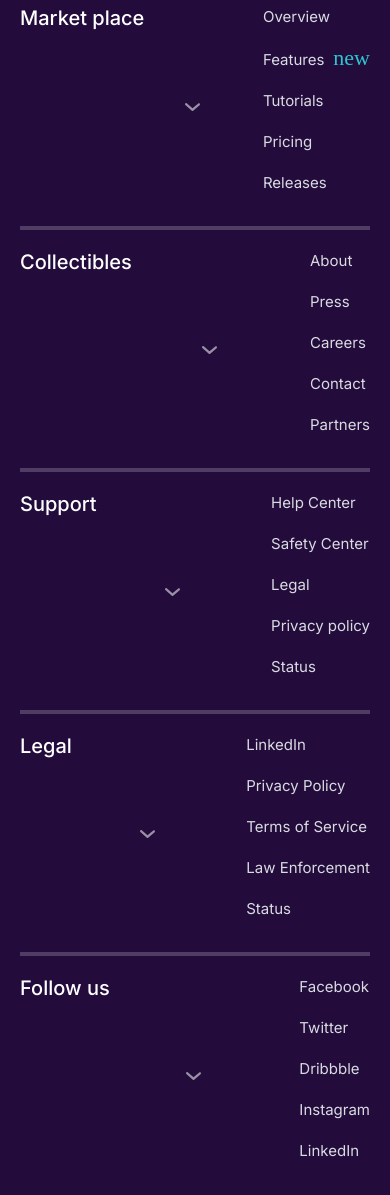
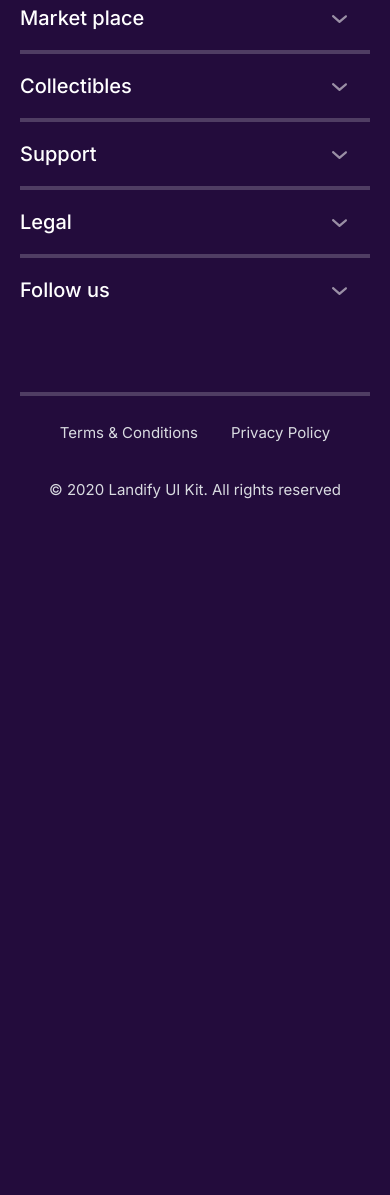
Before and after one commit to Promart1/ocean_nft, a plain HTML site: page index.html in a window 390 px wide. Shown: the part 5576-6771 px from the top of the page. After the commit the page ends 6110 px from the top, so only its background shows below. Drawn offline with nearby package versions, Linux system fonts and the light colour scheme; a web font is replaced by a local one.

Commit message:
add footer

```diff
--- a/index.html
+++ b/index.html
@@ -1154,68 +1154,98 @@
       <div class="footer__list-mob">
         <ul class="footer__list-mob-l">
             <li class="footer__item-mob">
+                <div class="footer__item-block">
                 <a href="#">Market place</a>
                 <button><img src="./img/down-arrow-mob.svg" alt="arrow"></button>
-                <ul class="footer__colimn-list">
-                    <li class="footer__colimn-item"><a href="#">Overview</a></li>
-                    <li class="footer__colimn-item"><a href="#">Features<span>new</span></a></li>
-                    <li class="footer__colimn-item"><a href="#">Tutorials</a></li>
-                    <li class="footer__colimn-item"><a href="#">Pricing</a></li>
-                    <li class="footer__colimn-item"><a href="#">Releases</a></li>
+                </div>
+                <ul class="footer__colimn-list-mob">
+                    <li class="footer__colimn-item-mob"><a href="#">Overview</a></li>
+                    <li class="footer__colimn-item-mob"><a href="#">Features<span>new</span></a></li>
+                    <li class="footer__colimn-item-mob"><a href="#">Tutorials</a></li>
+                    <li class="footer__colimn-item-mob"><a href="#">Pricing</a></li>
+                    <li class="footer__colimn-item-mob"><a href="#">Releases</a></li>
                 </ul>
             </li>
             <li class="footer__line-mob"></li>
             <li class="footer__item-mob">
+                <div class="footer__item-block">
                 <a href="#">Collectibles</a>
                 <button><img src="./img/down-arrow-mob.svg" alt="arrow"></button>
-                <ul class="footer__colimn-list">
-                    <li class="footer__colimn-item"><a href="#">About</a></li>
-                    <li class="footer__colimn-item"><a href="#">Press</a></li>
-                    <li class="footer__colimn-item"><a href="#">Careers</a></li>
-                    <li class="footer__colimn-item"><a href="#">Contact</a></li>
-                    <li class="footer__colimn-item"><a href="#">Partners</a></li>
+                </div>
+                <ul class="footer__colimn-list-mob">
+                    <li class="footer__colimn-item-mob"><a href="#">About</a></li>
+                    <li class="footer__colimn-item-mob"><a href="#">Press</a></li>
+                    <li class="footer__colimn-item-mob"><a href="#">Careers</a></li>
+                    <li class="footer__colimn-item-mob"><a href="#">Contact</a></li>
+                    <li class="footer__colimn-item-mob"><a href="#">Partners</a></li>
                 </ul>
             </li>
             <li class="footer__line-mob"></li>
             <li class="footer__item-mob">
+                <div class="footer__item-block">
                 <a href="#">Support</a>
                 <button><img src="./img/down-arrow-mob.svg" alt="arrow"></button>
-                <ul class="footer__colimn-list">
-                    <li class="footer__colimn-item"><a href="#">Help Center</a></li>
-                    <li class="footer__colimn-item"><a href="#">Safety Center</a></li>
-                    <li class="footer__colimn-item"><a href="#">Legal</a></li>
-                    <li class="footer__colimn-item"><a href="#">Privacy policy</a></li>
-                    <li class="footer__colimn-item"><a href="#">Status</a></li>
+                </div>
+                <ul class="footer__colimn-list-mob">
+                    <li class="footer__colimn-item-mob"><a href="#">Help Center</a></li>
+                    <li class="footer__colimn-item-mob"><a href="#">Safety Center</a></li>
+                    <li class="footer__colimn-item-mob"><a href="#">Legal</a></li>
+                    <li class="footer__colimn-item-mob"><a href="#">Privacy policy</a></li>
+                    <li class="footer__colimn-item-mob"><a href="#">Status</a></li>
                 </ul>
             </li>
             <li class="footer__line-mob"></li>
             <li class="footer__item-mob">
+                <div class="footer__item-block">
                 <a href="#">Legal</a>
                 <button><img src="./img/down-arrow-mob.svg" alt="arrow"></button>
-                <ul class="footer__colimn-list">
-                    <li class="footer__colimn-item"> <a href="#">LinkedIn</a></li>
-                    <li class="footer__colimn-item"> <a href="#">Privacy Policy</a></li>
-                    <li class="footer__colimn-item"> <a href="#">Terms of Service</a></li>
-                    <li class="footer__colimn-item"> <a href="#">Law Enforcement</a></li>
-                    <li class="footer__colimn-item"> <a href="#">Status</a></li>
+                </div>
+                <ul class="footer__colimn-list-mob">
+                    <li class="footer__colimn-item-mob"> <a href="#">LinkedIn</a></li>
+                    <li class="footer__colimn-item-mob"> <a href="#">Privacy Policy</a></li>
+                    <li class="footer__colimn-item-mob"> <a href="#">Terms of Service</a></li>
+                    <li class="footer__colimn-item-mob"> <a href="#">Law Enforcement</a></li>
+                    <li class="footer__colimn-item-mob"> <a href="#">Status</a></li>
                 </ul>
             </li>
             <li class="footer__line-mob"></li>
             <li class="footer__item-mob">
+                <div class="footer__item-block">
                 <a href="#">Follow us</a>
                 <button><img src="./img/down-arrow-mob.svg" alt="arrow"></button>
-                <ul class="footer__colimn-list">
-                    <li class="footer__colimn-item"><a href="#">Facebook</a></li>
-                    <li class="footer__colimn-item"><a href="#">Twitter</a></li>
-                    <li class="footer__colimn-item"> <a href="#">Dribbble</a></li>
-                    <li class="footer__colimn-item"> <a href="#">Instagram</a></li>
-                    <li class="footer__colimn-item"> <a href="#">LinkedIn</a></li>
+                </div>
+                <ul class="footer__colimn-list-mob">
+                    <li class="footer__colimn-item-mob"><a href="#">Facebook</a></li>
+                    <li class="footer__colimn-item-mob"><a href="#">Twitter</a></li>
+                    <li class="footer__colimn-item-mob"> <a href="#">Dribbble</a></li>
+                    <li class="footer__colimn-item-mob"> <a href="#">Instagram</a></li>
+                    <li class="footer__colimn-item-mob"> <a href="#">LinkedIn</a></li>
                 </ul>
             </li>
         </ul>
 
       </div>
 
+</div>
+
+<hr class="footer__line">
+<div class="footer__s-part">
+    <div class="footer__policy-mob">
+        <ul class="footer__policy-list">
+            <li class="footer__s-part-text"><a href="#">Terms & Conditions</a></li>
+            <li class="footer__s-part-text"><a href="#">Privacy Policy</a></li>
+        </ul>
+    </div>
+    <div>
+        <p class="footer__s-part-text">&copy; 2020 Landify UI Kit. All rights reserved</p>
+    </div>
+    <div class="footer__policy">
+        <ul class="footer__policy-list">
+            <li class="footer__policy-item footer__s-part-text"><a href="#">Terms & Conditions</a></li>
+            <li class="footer__policy-item footer__s-part-text"><a href="#">Privacy Policy</a></li>
+            <li class="footer__policy-item footer__s-part-text"><a href="#">Sitemap</a></li>
+        </ul>
+    </div>
 </div>
     </div>
  </footer>
--- a/style/style.css
+++ b/style/style.css
@@ -286,6 +286,8 @@ align-items: center;
 justify-content: center;
 
 }
+
+
 
 .top__btn-icon {
   margin-left: 11px;
@@ -1247,6 +1249,52 @@ width: 177px;
   display: none;
 }
 
+.footer__s-part {
+display: flex;
+align-items: center;
+justify-content: space-between;
+margin-top: 27px;
+margin-bottom: 35px;
+}
+
+.footer__s-part-text {
+  color:  #D9DBE1;
+font-family: 'Inter';
+font-size: 15px;
+font-weight: 400;
+}
+
+.footer__policy-list {
+
+  display: flex;
+  align-items: center;
+  gap: 9px;
+}
+
+.footer__policy-item {
+  position: relative;
+  padding-right: 9px;
+
+}
+
+.footer__policy-item::after {
+  content: "";
+    position: absolute;
+    top: 0;
+    right: 0;
+    height: 100%;
+    width: 2px;
+    background: #D9DBE1;
+}
+
+.footer__policy-item:last-child:after {
+  display: none;
+}
+
+.footer__policy-mob{
+  display: none;
+}
+
 /*/////////// Media ///////////////*/
 @media (max-width: 1390px) {
   .cards__container {
@@ -1639,6 +1687,7 @@ height: 112px;
   }
 
   .mob-btn {
+    /* position: relative; */
     color: #FFF;
     border: 3px solid;
     border-image: linear-gradient(to right, rgba(255, 166, 250, 0.3), rgba(60, 121, 212, 0.3));
@@ -1655,6 +1704,27 @@ height: 112px;
   clip-path: polygon(14% 0, 100% 0, 100% 82%, 86% 100%, 0 99%, 0% 60%, 0 30%);
 
   }
+
+  /* .mob-btn::before,
+.mob-btn::after {
+  content: "";
+  position: absolute;
+  width: 100%;
+  height: 100%;
+  border: 3px solid;
+  border-image: linear-gradient(to right, rgba(255, 166, 250, 0.3), rgba(60, 121, 212, 0.3));
+  border-image-slice: 1;
+}
+
+.mob-btn::before {
+  top: 0;
+  left: 0;
+}
+
+.mob-btn::after {
+  bottom: 0;
+  right: 0;
+} */
 
   .mob-btn:hover,
   .mob-btn:focus {
@@ -1809,12 +1879,21 @@ font-size: 11px;
    }
 
 .footer__item-mob {
+
 font-family: 'Inter';
 font-size: 20px;
 font-weight: 500;
 line-height: 31px;
-display: flex;
+}
+
+.footer__item-block {
+  display: flex;
 justify-content: space-between;
+}
+
+.footer__item-mob:hover > ul,
+.footer__item-mob:focus > ul {
+display: initial;
 }
 
 .footer__item-mob button {
@@ -1829,7 +1908,50 @@ justify-content: space-between;
   margin-bottom: 17px;
    }
 
-
+   .footer__colimn-list-mob {
+    display: none;
+
+
+   }
+
+   .footer__colimn-item-mob {
+    color: #D9DBE1;
+font-family: 'Inter';
+font-size: 15px;
+font-weight: 400;
+line-height: 27px;
+   }
+
+   .footer__colimn-item-mob span {
+    color: #2EC5CE;
+    font-family: 'MuseoModerno';
+    font-size: 22px;
+    font-weight: 400;
+    margin-left: 9px;
+  }
+
+  .footer__s-part {
+    display: block;
+
+  }
+
+  .footer__policy-list {
+    justify-content: center;
+    gap: 33px;
+    margin-bottom: 38px;
+  }
+
+  .footer__s-part-text {
+    text-align: center;
+  }
+
+  .footer__policy {
+    display: none;
+  }
+
+ .footer__policy-mob {
+  display: block;
+ }
 
  }
 
```
